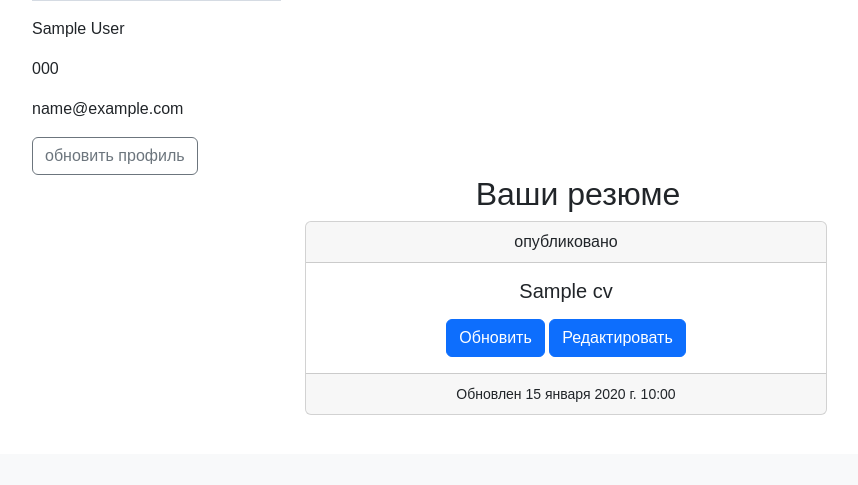
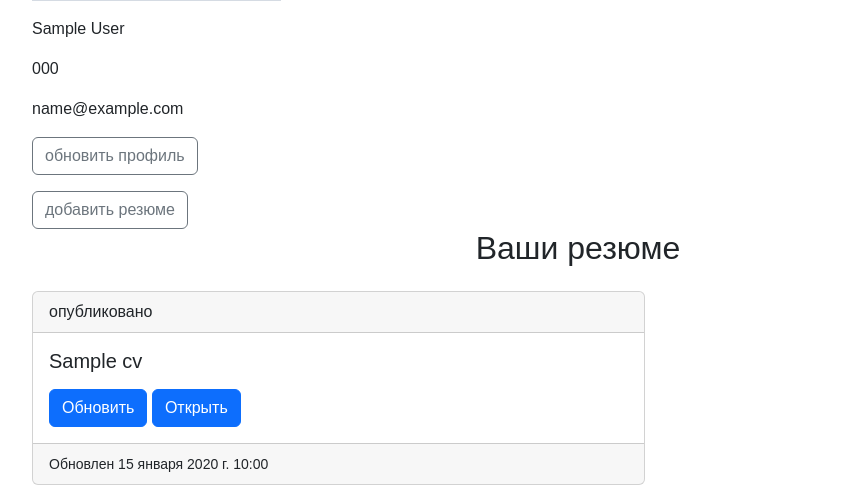
Before and after one commit to kuvatov/laboratory_68_team_7, a Django app: page /auth/account/1/ in a window 1280 px wide. Shown: the part 346-831 px from the top of the page, without its empty margins (62-920 px from the left). Before the commit the page ends 761 px from the top, so only its background shows below. Run offline with Django 4.2, Linux system fonts and the light colour scheme; a user stored in the database is signed in; tables that the repository leaves empty hold one stand-in row (values such as "Sample post"); grey boxes marked "Sample" are stand-in pictures; parts of the project's set-up code (start-up, migrations or seed data) failed here and were passed over; some libraries are stand-ins or nearby versions.

Commit message:
кабинет соискателя верстка подправлена

```diff
--- /dev/null
+++ b/source/accounts/templates/partial/cv_list.html
@@ -0,0 +1,23 @@
+{% for cv in user_obj.CVs.all %}
+    <div class="row justify-content-start mt-3">
+        <div class="col-7">
+            <div class="card text-start">
+                <div class="card-header">
+                    {% if cv.is_published %}
+                        опубликовано
+                    {% else %}
+                        не опубликовано
+                    {% endif %}
+                </div>
+                <div class="card-body">
+                    <h5 class="card-title mb-3">{{ cv.title }}</h5>
+                    <a href="#" class="btn btn-primary">Обновить</a>
+                    <a href="{% url "cv_detailed" cv.pk %}" class="btn btn-primary">Открыть</a>
+                </div>
+                <div class="card-footer">
+                    <small class="text-body-secondary">Обновлен {{ cv.updated_at }}</small>
+                </div>
+            </div>
+        </div>
+    </div>
+{% endfor %}
--- a/source/accounts/templates/partial/employee_detail.html
+++ b/source/accounts/templates/partial/employee_detail.html
@@ -1,30 +1,16 @@
+<div class="row">
+    <div class="col">
+        <a class="btn btn-outline-secondary" id="id_addCV" href="{% url "cv_create" %}">
+            добавить резюме
+        </a>
+    </div>
+</div>
+
 <div class="row ">
     {% if user == user_obj %}
         {% if user_obj.CVs.all.count > 0 %}
             <h2 class="text-center">Ваши резюме</h2>
-            {% for cv in user_obj.CVs.all %}
-                <div class="row justify-content-center">
-                    <div class="col-6">
-                        <div class="card text-center">
-                            <div class="card-header">
-                                {% if cv.is_published %}
-                                    опубликовано
-                                {% else %}
-                                    не опубликовано
-                                {% endif %}
-                            </div>
-                            <div class="card-body">
-                                <h5 class="card-title mb-3">{{ cv.title }}</h5>
-                                <a href="#" class="btn btn-primary">Обновить</a>
-                                <a href="#" class="btn btn-primary">Редактировать</a>
-                            </div>
-                            <div class="card-footer">
-                                <small class="text-body-secondary">Обновлен {{ cv.updated_at }}</small>
-                            </div>
-                        </div>
-                    </div>
-                </div>
-            {% endfor %}
+            {% include "partial/cv_list.html" %}
         {% else %}
             <h2 class="text-center">Нет созданных резюме</h2>
         {% endif %}
--- a/source/accounts/templates/partial/partial_general_profile_info.html
+++ b/source/accounts/templates/partial/partial_general_profile_info.html
@@ -18,7 +18,9 @@
 
 {#кнопка обновления профиля#}
 {% if user_obj == user %}
-    <a class="btn btn-outline-secondary" id="id_user_update" href="{% url "user_update" user_obj.pk %}"
+    <div class="col">
+    <a class="btn btn-outline-secondary mb-3" id="id_user_update" href="{% url "user_update" user_obj.pk %}"
        role="button" data-bs-toggle="modal" data-bs-target="#id-modalUserChange">обновить профиль
     </a>
+    </div>
 {% endif %}
```
